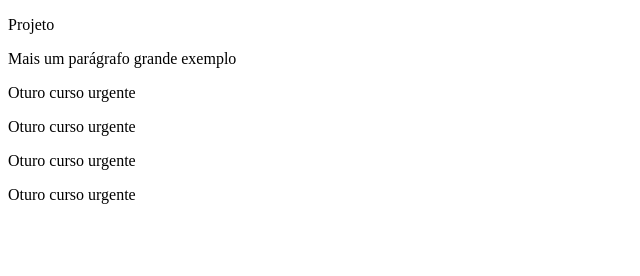
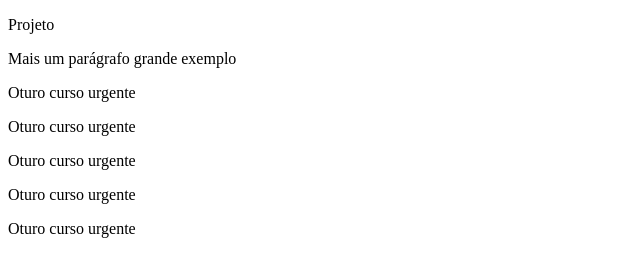
Before and after one commit to rcarauta/temporario-git, a plain HTML site: page index.html in a window 1280 px wide. Shown: the whole page, without its empty margins (0-640 px from the left). Drawn offline with Linux system fonts and the light colour scheme.

Commit message:
Corrigido

```diff
--- a/index.html
+++ b/index.html
@@ -13,5 +13,6 @@
     <p>Oturo curso urgente</p>
     <p>Oturo curso urgente</p>
     <p>Oturo curso urgente</p>
+    <p>Oturo curso urgente</p><br/>
 </body>
 </html>
```
